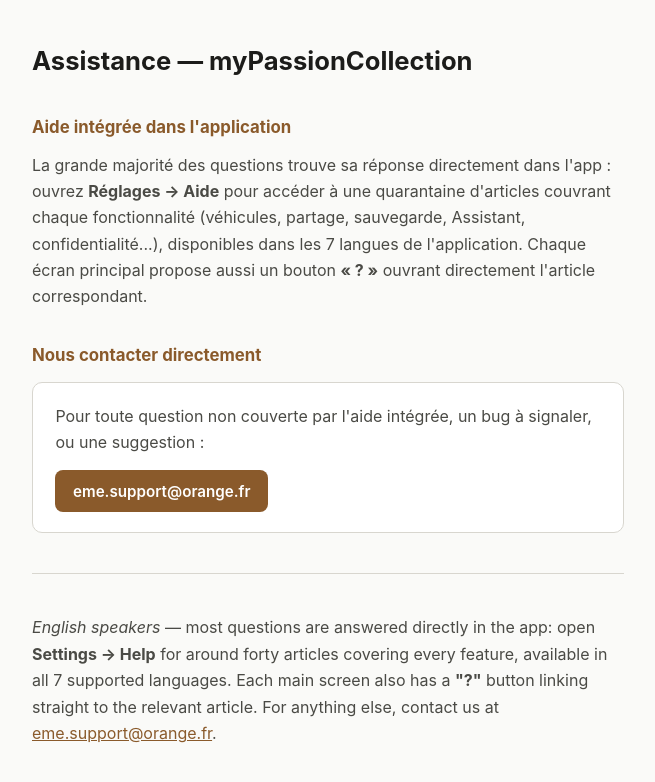
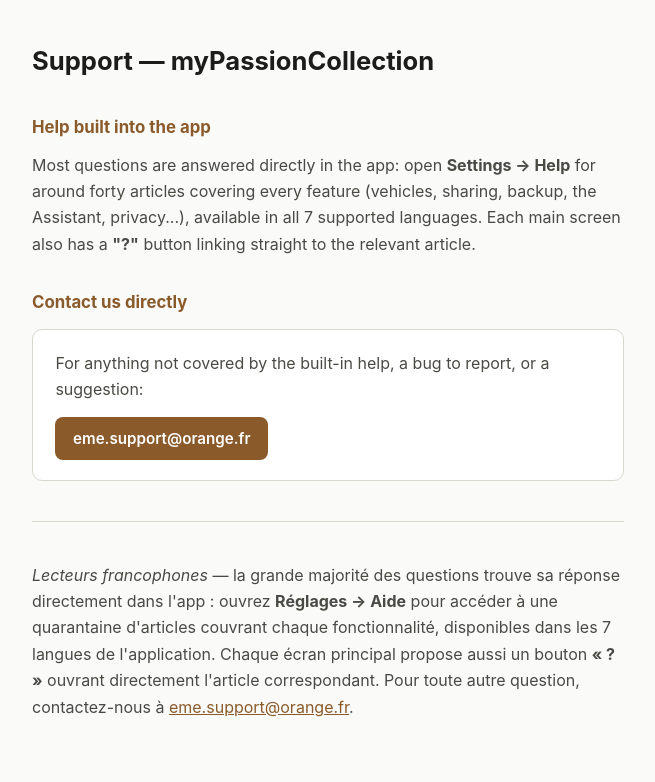
Before and after one commit to eme-support/myPassionCollection-privacy, a plain HTML site: page support.html in a window 1280 px wide. Shown: the whole page, without its empty margins (312-967 px from the left). Drawn offline with Linux system fonts and the light colour scheme.

Commit message:
Add files via upload

```diff
--- a/support.html
+++ b/support.html
@@ -1,9 +1,9 @@
 <!DOCTYPE html>
-<html lang="fr">
+<html lang="en">
 <head>
 <meta charset="UTF-8">
 <meta name="viewport" content="width=device-width, initial-scale=1">
-<title>Assistance — myPassionCollection</title>
+<title>Support — myPassionCollection</title>
 <style>
   :root {
     --paper: #fafaf8;
@@ -66,40 +66,34 @@
     font-size: 0.95rem;
   }
   a { color: var(--accent); }
-  code {
-    background: var(--accent-bg);
-    color: var(--accent);
-    padding: 0.1rem 0.4rem;
-    border-radius: 4px;
-  }
   hr { border: none; border-top: 1px solid var(--rule); margin: 2.5rem 0; }
-  .en { color: var(--ink-soft); }
+  .fr { color: var(--ink-soft); }
 </style>
 </head>
 <body>
 <main>
 
-<h1>Assistance — myPassionCollection</h1>
+<h1>Support — myPassionCollection</h1>
 
-<h2>Aide intégrée dans l'application</h2>
-<p>La grande majorité des questions trouve sa réponse directement dans l'app : ouvrez
-<strong>Réglages → Aide</strong> pour accéder à une quarantaine d'articles couvrant chaque
-fonctionnalité (véhicules, partage, sauvegarde, Assistant, confidentialité...), disponibles dans
-les 7 langues de l'application. Chaque écran principal propose aussi un bouton <strong>« ? »</strong>
-ouvrant directement l'article correspondant.</p>
+<h2>Help built into the app</h2>
+<p>Most questions are answered directly in the app: open <strong>Settings → Help</strong> for
+around forty articles covering every feature (vehicles, sharing, backup, the Assistant,
+privacy...), available in all 7 supported languages. Each main screen also has a
+<strong>"?"</strong> button linking straight to the relevant article.</p>
 
-<h2>Nous contacter directement</h2>
+<h2>Contact us directly</h2>
 <div class="card">
-  <p>Pour toute question non couverte par l'aide intégrée, un bug à signaler, ou une suggestion :</p>
+  <p>For anything not covered by the built-in help, a bug to report, or a suggestion:</p>
   <a class="button" href="mailto:eme.support@orange.fr">eme.support@orange.fr</a>
 </div>
 
 <hr>
 
-<p class="en"><em>English speakers</em> — most questions are answered directly in the app:
-open <strong>Settings → Help</strong> for around forty articles covering every feature, available
-in all 7 supported languages. Each main screen also has a <strong>"?"</strong> button linking
-straight to the relevant article. For anything else, contact us at
+<p class="fr" lang="fr"><em>Lecteurs francophones</em> — la grande majorité des questions
+trouve sa réponse directement dans l'app : ouvrez <strong>Réglages → Aide</strong> pour accéder à
+une quarantaine d'articles couvrant chaque fonctionnalité, disponibles dans les 7 langues de
+l'application. Chaque écran principal propose aussi un bouton <strong>« ? »</strong> ouvrant
+directement l'article correspondant. Pour toute autre question, contactez-nous à
 <a href="mailto:eme.support@orange.fr">eme.support@orange.fr</a>.</p>
 
 </main>
```
